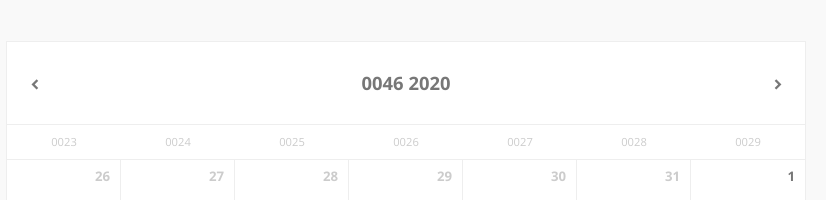
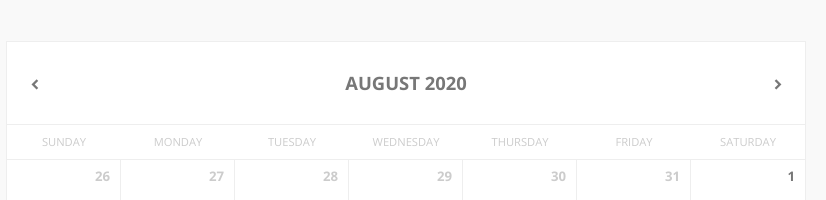
Before and after one commit to Jpatton2017/CS-375-Group-Project, a React (Create React App) app in the folder calender/: page / in a window 1280 px wide. Shown: the part 128-328 px from the top of the page, without its empty margins (234-1060 px from the left). Built offline with nearby package versions, Linux system fonts and the light colour scheme.

Commit message:
Fixed Date Header and Month Header Bugs

```diff
--- a/calender/src/components/Calendar.jsx
+++ b/calender/src/components/Calendar.jsx
@@ -19,7 +19,7 @@ class Calendar extends React.Component {
   };
 
   renderHeader() {
-    const dateFormat = "mmmm yyyy";
+    const dateFormat = "MMMM yyyy";
 
     return (
       <div className="header row flex-middle">
@@ -39,7 +39,7 @@ class Calendar extends React.Component {
   }
 
   renderDays() {
-    const dateFormat = "dddd";
+    const dateFormat = "EEEE";
     const days = [];
 
     let startDate = startOfWeek(this.state.currentMonth);
```
